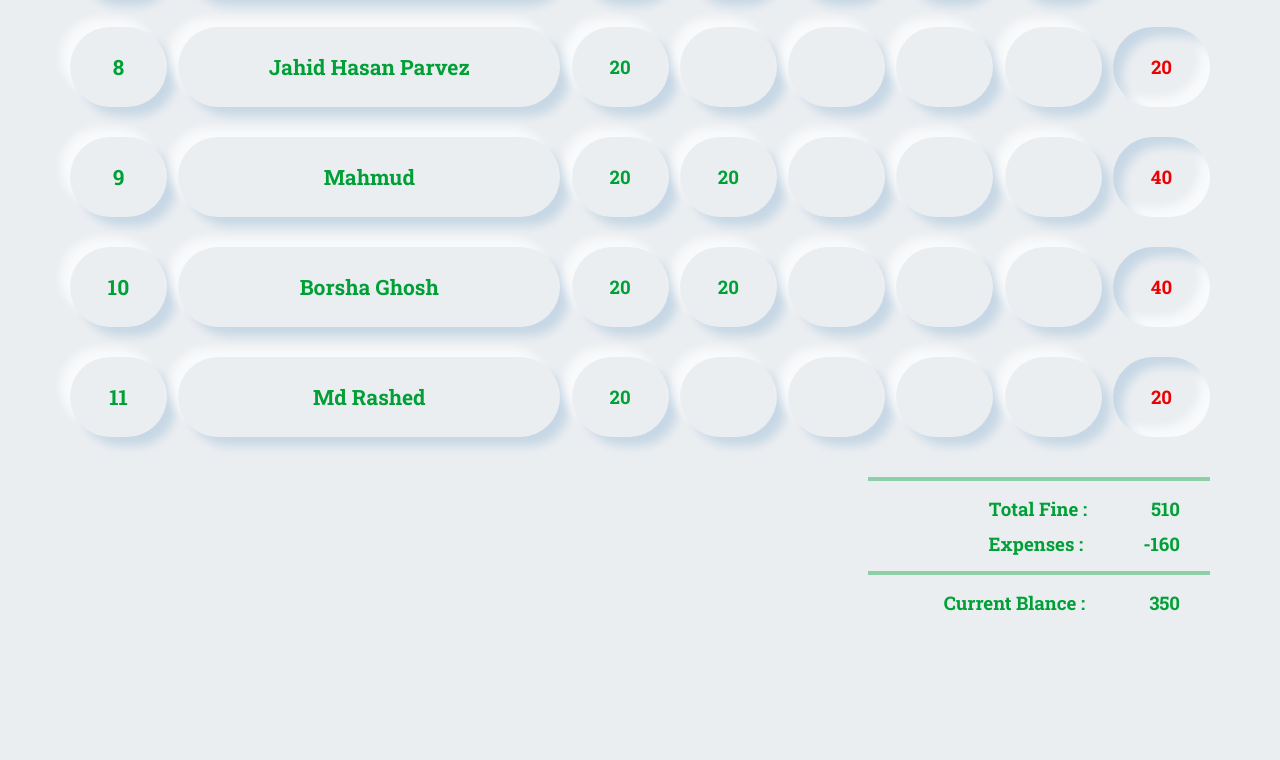
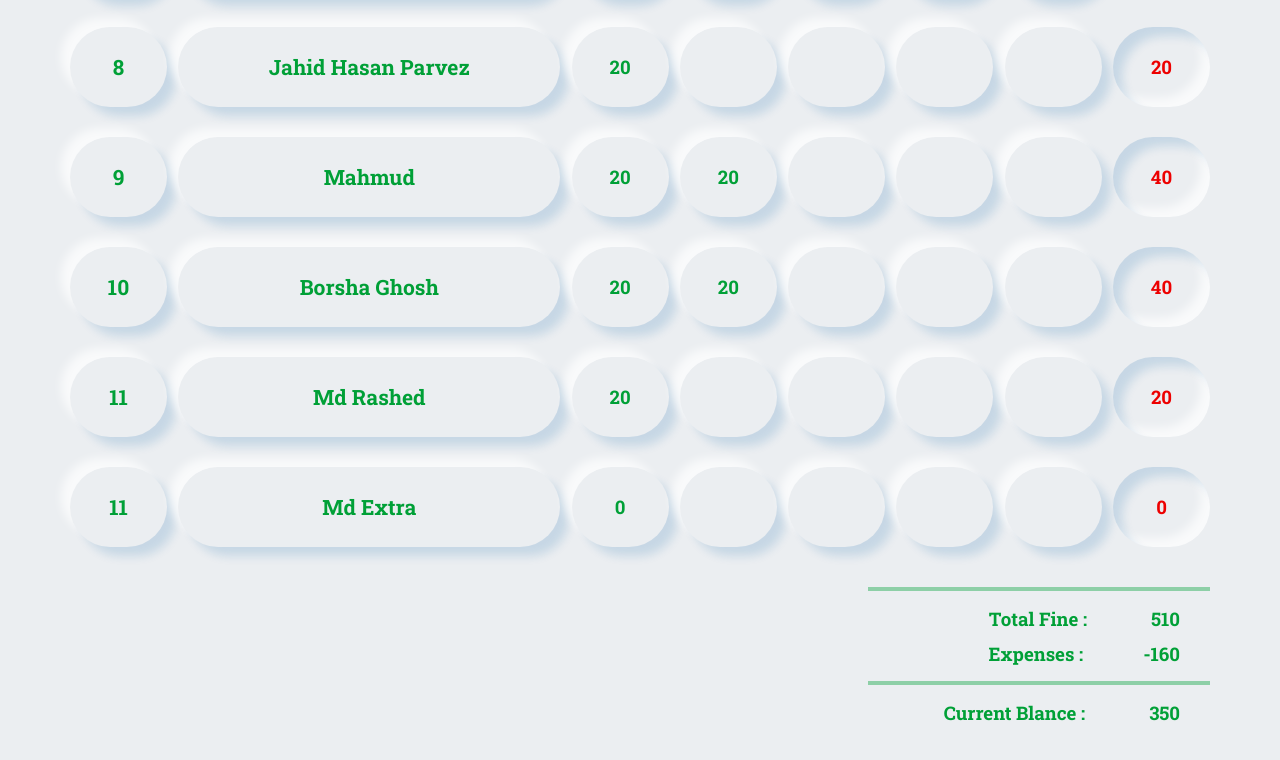
Before and after one commit to razibur88/IAW-2303, a plain HTML site: page index.html in a window 1280 px wide. Shown: the part 931-1691 px from the top of the page. Before the commit the page ends 1591 px from the top, so only its background shows below. Drawn offline with Linux system fonts and the light colour scheme.

Commit message:
Update index.html

```diff
--- a/index.html
+++ b/index.html
@@ -349,6 +349,34 @@
                 </div>
 
             </div>
+            <div class="main-item">
+                <div class="serial-no">
+                    <h3>11</h3>
+                </div>
+                <div class="name">
+                    <h3>Md Extra</h3>
+                </div>
+
+                <div class="tk">
+                    <h3>0</h3>
+                </div>
+                <div class="tk">
+                    <h3></h3>
+                </div>
+                <div class="tk">
+                    <h3></h3>
+                </div>
+                <div class="tk">
+                    <h3></h3>
+                </div>
+                <div class="tk">
+                    <h3></h3>
+                </div>
+                <div class="tk">
+                    <h3>0</h3>
+                </div>
+
+            </div>
 
            <div class="last-line">
            </div>
```
